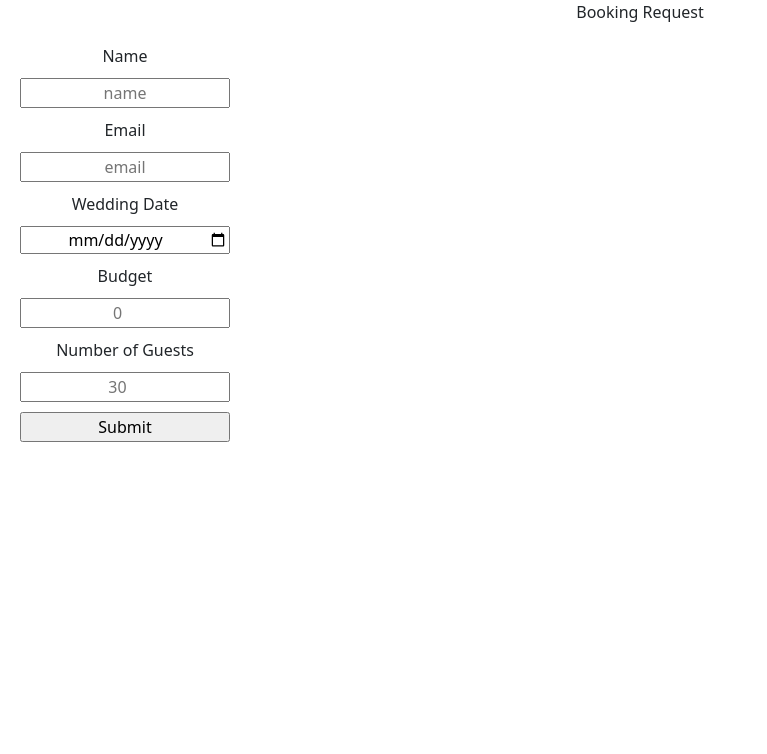
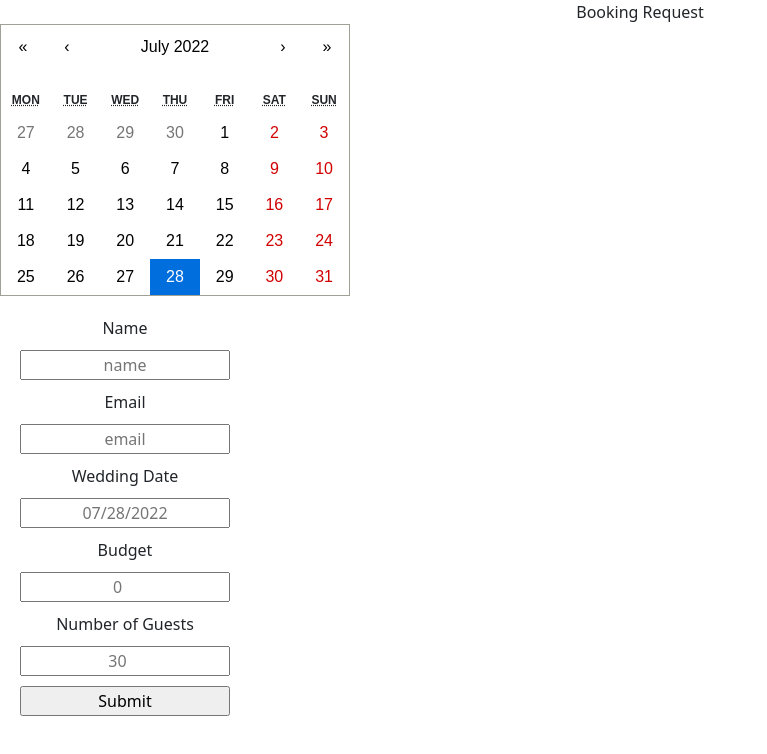
Before and after one commit to jalynnjk/venue-booker, a React (Create React App) app: page /booking-portal in a window 1280 px wide. Shown: the top 754 px of the page, without its empty margins (0-767 px from the left). Built offline with nearby package versions, Linux system fonts and the light colour scheme.

Commit message:
Add calendar and have it change placeholder of wedding date

```diff
--- a/package.json
+++ b/package.json
@@ -8,9 +8,11 @@
     "@testing-library/user-event": "^13.5.0",
     "axios": "^0.27.2",
     "bootstrap": "^5.2.0",
+    "moment": "^2.29.4",
     "react": "^18.2.0",
     "react-anchor-link-smooth-scroll": "^1.0.12",
     "react-bootstrap": "^2.4.0",
+    "react-calendar": "^3.7.0",
     "react-dom": "^18.2.0",
     "react-router-dom": "^6.3.0",
     "react-scripts": "5.0.1",
--- a/src/components/booking_portal/BookingPortal.js
+++ b/src/components/booking_portal/BookingPortal.js
@@ -2,9 +2,13 @@ import './booking_portal.css';
 import { useState, useEffect } from 'react';
 import axios from 'axios';
 import { useNavigate } from 'react-router-dom';
+import Calendar from 'react-calendar';
+import 'react-calendar/dist/Calendar.css';
+import moment from 'moment';
 
 function BookingPortal(props) {
 	const [bookingRequest, setBookingRequest] = useState();
+	const [dateState, setDateState] = useState(new Date());
 	const navigate = useNavigate();
 
 	function handleSubmit(event) {
@@ -37,9 +41,14 @@ function BookingPortal(props) {
 		}
 	}, [bookingRequest]);
 
+	const changeDate = (event) => {
+		setDateState(event);
+	};
+
 	return (
 		<div>
 			<header className='booking-title'>Booking Request</header>
+			<Calendar value={dateState} onChange={changeDate} />
 			{/* <p>
 				Placing a booking deposit guarantees your date will be held for fifteen
 				days while you consider the specifics of your wedding plans with The
@@ -73,7 +82,13 @@ function BookingPortal(props) {
 				<label htmlFor='wedding-date' className='label'>
 					Wedding Date
 				</label>
-				<input className='input' type='date' required id='wedding-date' />
+				<input
+					className='input'
+					type='text'
+					required
+					id='wedding-date'
+					placeholder={moment(dateState).format('MM/DD/YYYY')}
+				/>
 				<label htmlFor='budget' className='label'>
 					Budget
 				</label>
--- a/src/components/home_page/HomePage.js
+++ b/src/components/home_page/HomePage.js
@@ -1,8 +1,5 @@
 import './home_page.css';
 import AnchorLink from 'react-anchor-link-smooth-scroll';
-import Nav from 'react-bootstrap/Nav';
-import NavBar from 'react-bootstrap/Navbar';
-import NavDropdown from 'react-bootstrap';
 import { Link } from 'react-router-dom';
 import grounds from './assets/chapel-grounds.jpeg';
 
```
Also changed, not shown: 1 other file (tests, documents, lock files or other folders).
